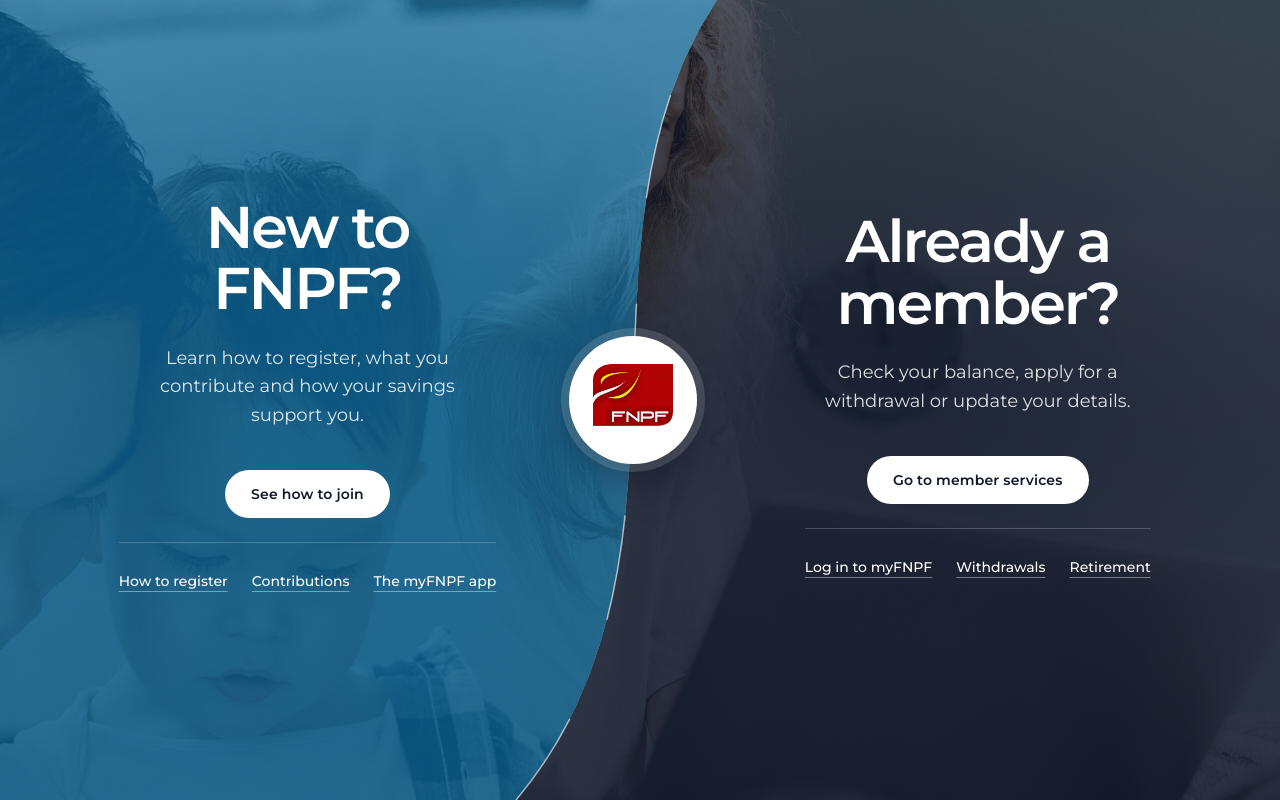
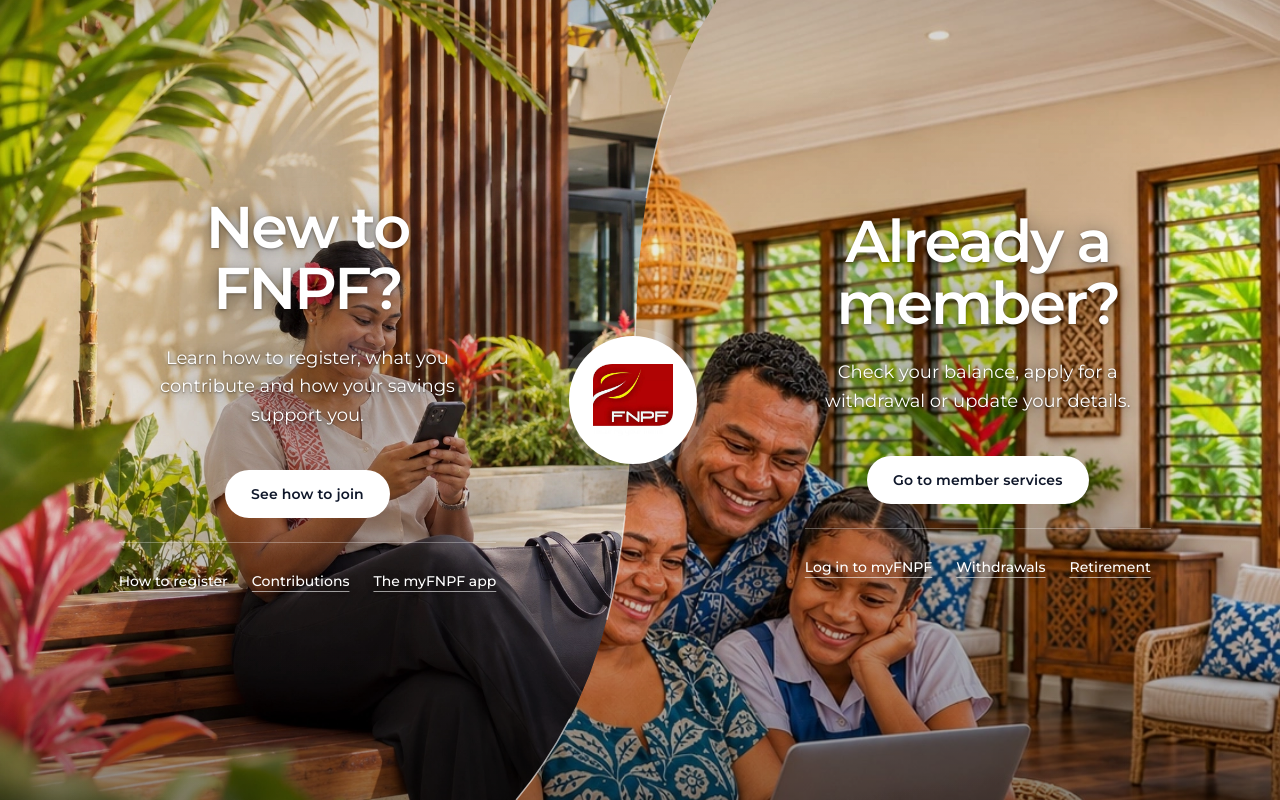
Before and after one commit to uvindukaralliyadda/FNPF-Landing, a Next.js app: page / in a window 1280 px wide. Built offline with nearby package versions, Linux system fonts and the light colour scheme.

Commit message:
image changes for split landing page

```diff
--- a/app/globals.css
+++ b/app/globals.css
@@ -73,17 +73,6 @@
   .sp-side:hover .sp-photo { transform: scale(1.04); }
 }
 .sp-photo { transition: transform 1.6s cubic-bezier(.7, 0, .25, 1); }
-.sp-ex::after, .sp-new::after { content: ""; position: absolute; inset: 0; z-index: -1; }
-.sp-ex::after {
-  background:
-    radial-gradient(60% 55% at 72% 50%, rgba(15,23,42,.6) 0%, rgba(15,23,42,0) 100%),
-    linear-gradient(180deg, rgba(15,23,42,.66) 0%, rgba(15,23,42,.86) 100%);
-}
-.sp-new::after {
-  background:
-    radial-gradient(70% 55% at 45% 50%, rgba(7,89,133,.55) 0%, rgba(7,89,133,0) 100%),
-    linear-gradient(180deg, rgba(3,105,161,.68) 0%, rgba(7,89,133,.86) 100%);
-}
 .sp-new {
   width: var(--w);
   clip-path: polygon(0% 0%, 100% 0%, 97.47% 3.8%, 95.36% 7.7%, 93.63% 11.68%, 92.23% 15.74%, 91.13% 19.87%, 90.28% 24.06%, 89.65% 28.31%, 89.19% 32.59%, 88.86% 36.91%, 88.62% 41.26%, 88.43% 45.63%, 88.25% 50%, 88.04% 54.37%, 87.76% 58.74%, 87.36% 63.09%, 86.81% 67.41%, 86.07% 71.69%, 85.09% 75.94%, 83.84% 80.13%, 82.27% 84.26%, 80.34% 88.32%, 78.01% 92.3%, 75.25% 96.2%, 72% 100%, 0% 100%);
--- a/app/page.tsx
+++ b/app/page.tsx
@@ -6,25 +6,47 @@ import { SplitIntro } from "@/components/SplitIntro";
 /** Split landing page: New Members on the left, Existing Members on the right. */
 export default function SplitLandingPage() {
   const linkRow =
-    "mt-6 flex w-max max-w-full flex-wrap justify-center gap-x-6 border-t border-white/20 pt-4 text-sm font-medium max-[899px]:hidden";
+    "mt-6 flex w-max max-w-full flex-wrap justify-center gap-x-6 border-t border-white/30 pt-4 text-sm font-medium max-[899px]:hidden";
   const link =
-    "inline-flex min-h-11 items-center underline decoration-white/40 underline-offset-[5px] hover:decoration-white";
+    "inline-flex min-h-11 items-center underline decoration-white/60 underline-offset-[5px] [text-shadow:0_1px_8px_rgba(0,0,0,.5)] hover:decoration-white";
+  const heading =
+    "text-[2rem] font-semibold leading-[1.04] tracking-display [text-shadow:0_2px_20px_rgba(0,0,0,.5),0_1px_3px_rgba(0,0,0,.35)] min-[900px]:max-w-[9ch] min-[900px]:text-[clamp(2.5rem,4.6vw,4rem)]";
+  const lead =
+    "sp-lead mt-3 max-w-[32ch] text-sm leading-[1.55] text-white [text-shadow:0_1px_12px_rgba(0,0,0,.55),0_1px_2px_rgba(0,0,0,.4)] min-[900px]:mt-6 min-[900px]:text-lg min-[900px]:leading-[1.6]";
+
+  /* Premium black finish: soft vignette + gentle fade to black at the bottom */
+  const vignette =
+    "pointer-events-none absolute inset-0 -z-10 bg-[radial-gradient(130%_100%_at_50%_45%,rgba(0,0,0,0)_55%,rgba(0,0,0,.35)_100%),linear-gradient(180deg,rgba(0,0,0,.18)_0%,rgba(0,0,0,0)_30%,rgba(0,0,0,0)_55%,rgba(0,0,0,.45)_100%)]";
 
   return (
-    <main className="sp relative h-[100svh] min-h-[560px] overflow-hidden bg-primary text-white min-[900px]:min-h-[600px]">
+    <main className="sp relative h-[100svh] min-h-[560px] overflow-hidden bg-black text-white min-[900px]:min-h-[600px]">
       <h1 className="sr-only">Fiji National Provident Fund</h1>
 
       {/* Existing members (right) */}
       <section aria-labelledby="sp-ex-title" className="sp-side sp-ex absolute inset-0 isolate flex items-center text-center">
-        <Image src="/images/laptop.jpg" alt="" fill priority sizes="100vw" className="sp-photo -z-20 object-cover" style={{ objectPosition: "70% 30%" }} />
+        <Image
+          src="/images/exisistingmember.webp"
+          alt=""
+          fill
+          priority
+          sizes="100vw"
+          className="sp-photo -z-20 object-cover"
+          style={{ objectPosition: "70% 30%" }}
+        />
+        <div aria-hidden="true" className={vignette} />
+        {/* Faint shade behind the text */}
+        <div
+          aria-hidden="true"
+          className="pointer-events-none absolute inset-0 -z-10 bg-[radial-gradient(60%_35%_at_50%_75%,rgba(0,0,0,.3)_0%,rgba(0,0,0,0)_100%)] min-[900px]:bg-[radial-gradient(35%_40%_at_72%_50%,rgba(0,0,0,.3)_0%,rgba(0,0,0,0)_100%)]"
+        />
         <div className="sp-ex-inner [&>*]:mx-auto">
-          <h2 id="sp-ex-title" className="text-[2rem] font-semibold leading-[1.04] tracking-display min-[900px]:max-w-[9ch] min-[900px]:text-[clamp(2.5rem,4.6vw,4rem)]">
+          <h2 id="sp-ex-title" className={heading}>
             Already a member?
           </h2>
-          <p className="sp-lead mt-3 max-w-[32ch] text-sm leading-[1.55] text-white/85 min-[900px]:mt-6 min-[900px]:text-lg min-[900px]:leading-[1.6]">
-            Check your balance, apply for a withdrawal or update your details.
-          </p>
-          <Link href="/members" className="btn btn-white mt-6 min-[900px]:mt-10">Go to member services</Link>
+          <p className={lead}>Check your balance, apply for a withdrawal or update your details.</p>
+          <Link href="/members" className="btn btn-white mt-6 min-[900px]:mt-10">
+            Go to member services
+          </Link>
           <ul className={linkRow}>
             <li><a href={PORTAL} className={link}>Log in to myFNPF</a></li>
             <li><Link href="/members#about" className={link}>Withdrawals</Link></li>
@@ -35,15 +57,29 @@ export default function SplitLandingPage() {
 
       {/* New members (left, curved edge) */}
       <section aria-labelledby="sp-new-title" className="sp-side sp-new absolute bottom-0 left-0 top-0 z-[2] isolate flex items-center text-center">
-        <Image src="/images/family.jpg" alt="" fill priority sizes="(max-width: 899px) 100vw, 62vw" className="sp-photo -z-20 object-cover" style={{ objectPosition: "45% 25%" }} />
+        <Image
+          src="/images/newmember.webp"
+          alt=""
+          fill
+          priority
+          sizes="(max-width: 899px) 100vw, 62vw"
+          className="sp-photo -z-20 object-cover"
+          style={{ objectPosition: "45% 25%" }}
+        />
+        <div aria-hidden="true" className={vignette} />
+        {/* Faint shade behind the text */}
+        <div
+          aria-hidden="true"
+          className="pointer-events-none absolute inset-0 -z-10 bg-[radial-gradient(60%_35%_at_50%_45%,rgba(0,0,0,.3)_0%,rgba(0,0,0,0)_100%)] min-[900px]:bg-[radial-gradient(40%_40%_at_45%_50%,rgba(0,0,0,.3)_0%,rgba(0,0,0,0)_100%)]"
+        />
         <div className="sp-new-inner [&>*]:mx-auto">
-          <h2 id="sp-new-title" className="text-[2rem] font-semibold leading-[1.04] tracking-display min-[900px]:max-w-[9ch] min-[900px]:text-[clamp(2.5rem,4.6vw,4rem)]">
+          <h2 id="sp-new-title" className={heading}>
             New to FNPF?
           </h2>
-          <p className="sp-lead mt-3 max-w-[32ch] text-sm leading-[1.55] text-white/85 min-[900px]:mt-6 min-[900px]:text-lg min-[900px]:leading-[1.6]">
-            Learn how to register, what you contribute and how your savings support you.
-          </p>
-          <Link href="/new-members" className="btn btn-white mt-6 min-[900px]:mt-10">See how to join</Link>
+          <p className={lead}>Learn how to register, what you contribute and how your savings support you.</p>
+          <Link href="/new-members" className="btn btn-white mt-6 min-[900px]:mt-10">
+            See how to join
+          </Link>
           <ul className={linkRow}>
             <li><Link href="/new-members#steps" className={link}>How to register</Link></li>
             <li><Link href="/new-members#about" className={link}>Contributions</Link></li>
@@ -53,13 +89,23 @@ export default function SplitLandingPage() {
       </section>
 
       {/* Curved seam + logo */}
-      <svg className="sp-seam pointer-events-none absolute left-0 top-0 z-[3] h-full overflow-visible max-[899px]:hidden" viewBox="0 0 100 100" preserveAspectRatio="none" aria-hidden="true">
+      <svg
+        className="sp-seam pointer-events-none absolute left-0 top-0 z-[3] h-full overflow-visible max-[899px]:hidden"
+        viewBox="0 0 100 100"
+        preserveAspectRatio="none"
+        aria-hidden="true"
+      >
         <path pathLength={1} d="M100 0 C78 30 100 70 72 100" />
       </svg>
-      <svg className="sp-seam-m pointer-events-none absolute left-0 top-0 z-[3] hidden w-full overflow-visible" viewBox="0 0 100 100" preserveAspectRatio="none" aria-hidden="true">
+      <svg
+        className="sp-seam-m pointer-events-none absolute left-0 top-0 z-[3] hidden w-full overflow-visible"
+        viewBox="0 0 100 100"
+        preserveAspectRatio="none"
+        aria-hidden="true"
+      >
         <path pathLength={1} d="M100 86 C70 100 30 82 0 100" />
       </svg>
-      <div className="sp-logo absolute top-1/2 z-[4] grid h-[84px] w-[84px] place-items-center rounded-full bg-white shadow-[0_0_0_8px_rgba(255,255,255,.14),0_18px_40px_rgba(2,6,23,.35)] min-[900px]:h-32 min-[900px]:w-32">
+      <div className="sp-logo absolute top-1/2 z-[4] grid h-[84px] w-[84px] place-items-center rounded-full bg-white shadow-[0_0_0_8px_rgba(255,255,255,.14),0_18px_40px_rgba(0,0,0,.35)] min-[900px]:h-32 min-[900px]:w-32">
         <Image src="/images/fnpf-logo.jpg" alt="FNPF" width={80} height={73} className="h-auto w-[52px] min-[900px]:w-20" />
       </div>
 
```
Also changed, not shown: public/images/exisistingmember.webp (added), public/images/newmember.webp (added).
